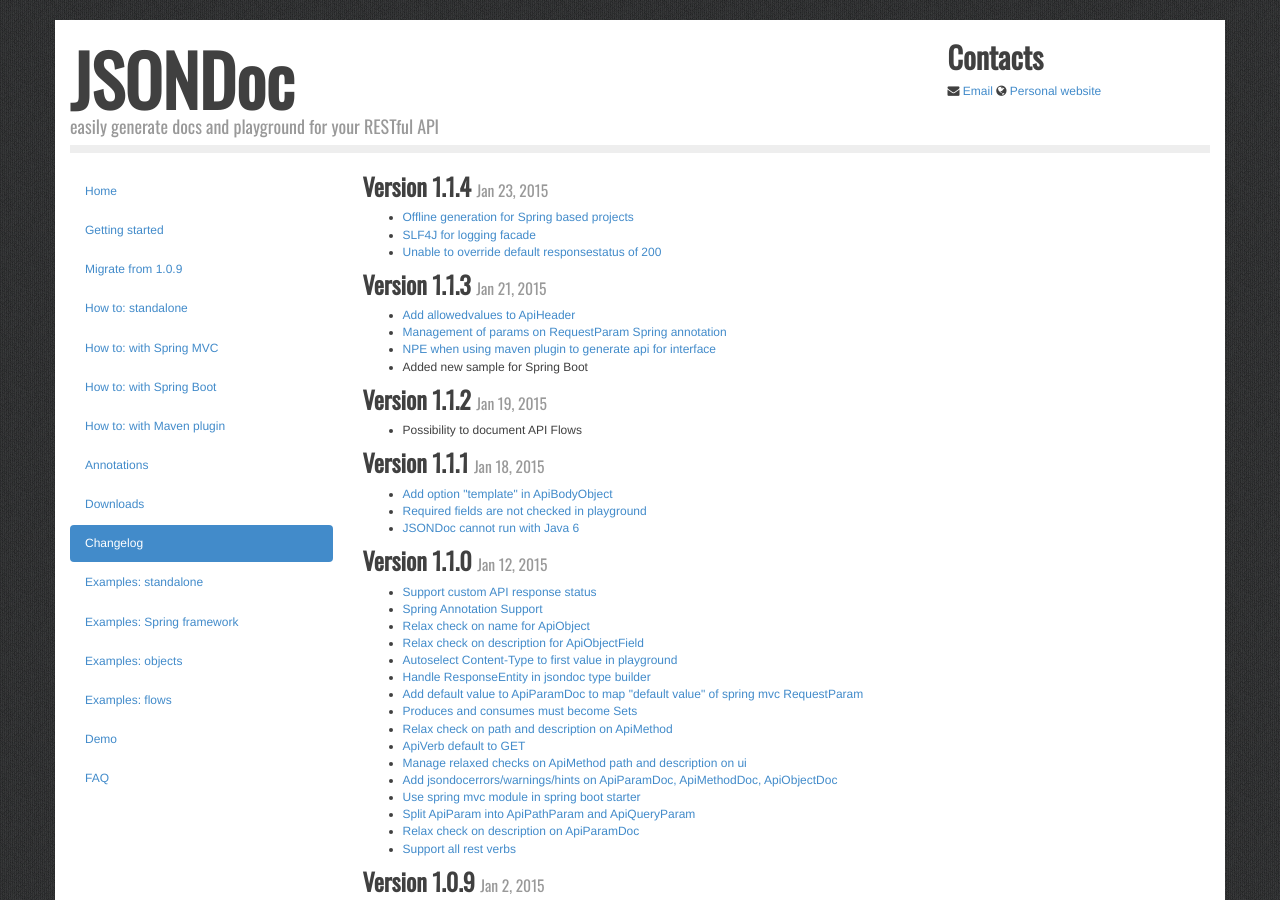
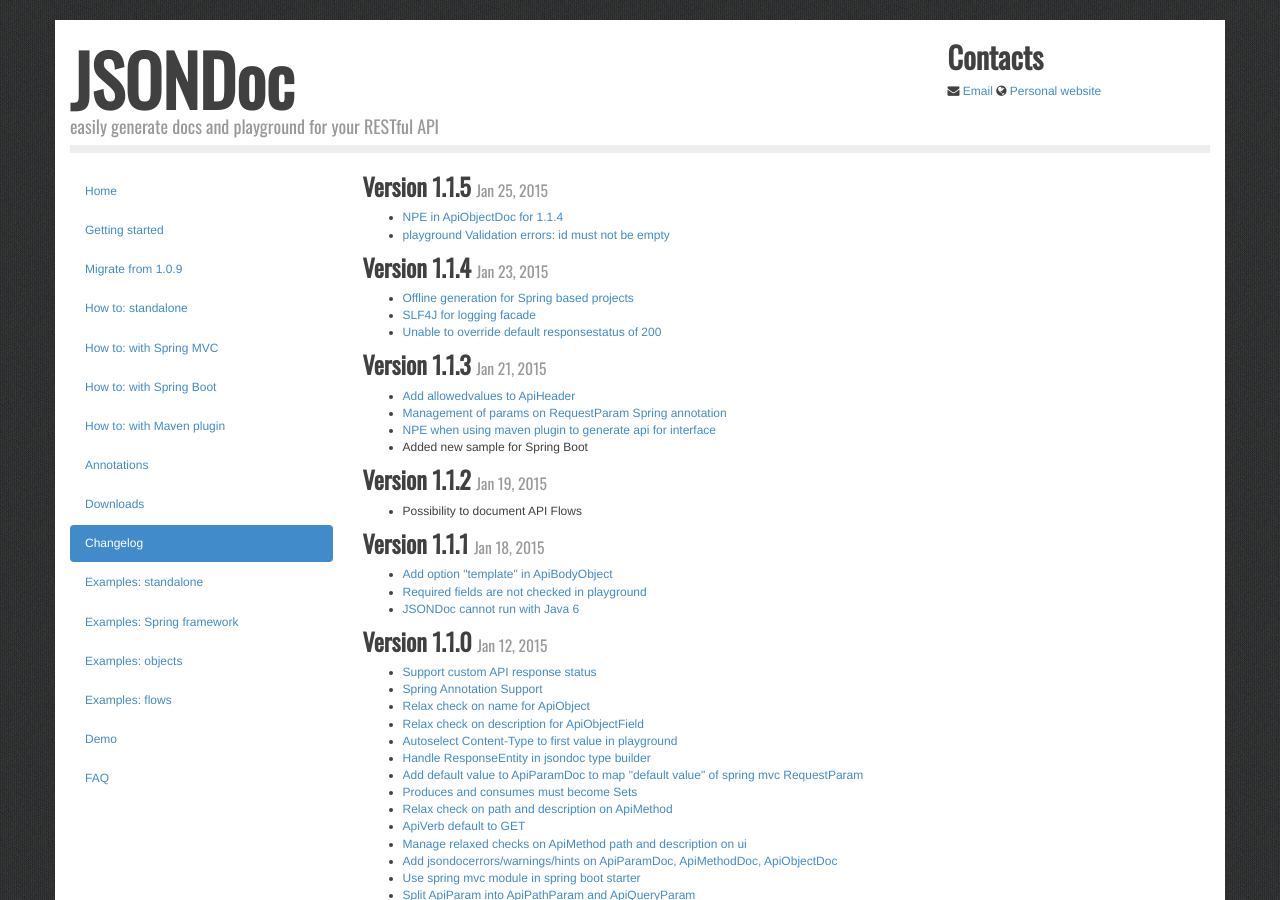
Before and after one commit to fabiomaffioletti/jsondoc, a Jekyll site: the page built from changelog.html, in a window 1280 px wide and 900 px high. Built offline with Jekyll 4.4.1, drawn with Linux system fonts in a browser that asks for light colours; nearby versions of some CDN libraries; some web fonts are replaced; Markdown is read by kramdown in place of the engine named in the settings; some of the changed text lies outside the part shown.

Commit message:
docs for version 1.1.5

```diff
--- a/_config.yml
+++ b/_config.yml
@@ -2,6 +2,6 @@ name: JSONDoc
 baseurl:
 markdown: redcarpet
 highlighter: pygments
-version: 1.1.4
+version: 1.1.5
 demourl: http://jsondoc.eu01.aws.af.cm/jsondoc.jsp
 downloadurl: distro/jsondoc-bundle-1.0.2.tar.gz
--- a/annotations.html
+++ b/annotations.html
@@ -190,11 +190,6 @@ title: Documentation
 			<td></td>
 			<td><code>description</code></td>
 			<td>A description of what the parameter is needed for</td>
-		</tr>
-		<tr>
-			<td></td>
-			<td><code>required</code></td>
-			<td>Whether this parameter is required or not. Defaults to <i>true</i></td>
 		</tr>
 		<tr>
 			<td></td>
--- a/changelog.html
+++ b/changelog.html
@@ -2,6 +2,12 @@
 layout: default
 title: Changelog
 ---
+
+<h3>Version 1.1.5 <small>Jan 25, 2015</small></h3>
+<ul>
+<li><a target="_blank" href="https://github.com/fabiomaffioletti/jsondoc/issues/83">NPE in ApiObjectDoc for 1.1.4</a></li>
+<li><a target="_blank" href="https://github.com/fabiomaffioletti/jsondoc/issues/84">playground Validation errors: id must not be empty</a></li>
+</ul>
 
 <h3>Version 1.1.4 <small>Jan 23, 2015</small></h3>
 <ul>
--- a/downloads.html
+++ b/downloads.html
@@ -18,6 +18,7 @@ title: Downloads
         	<tr><th style="width: 130px;">Version</th><th>Download bundle <code>*</code></th></tr>
         </thead>
         <tbody>
+                <tr><td>1.1.4</td><td>Available on Maven central</td></tr>
                 <tr><td>1.1.3</td><td>Available on Maven central</td></tr>
                 <tr><td>1.1.2</td><td>Available on Maven central</td></tr>
                 <tr><td>1.1.1</td><td>Available on Maven central</td></tr>
```
